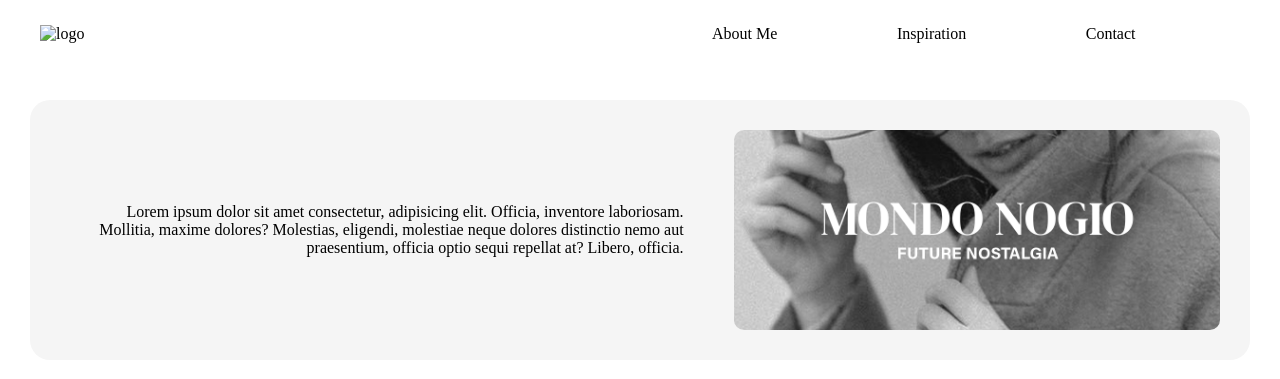
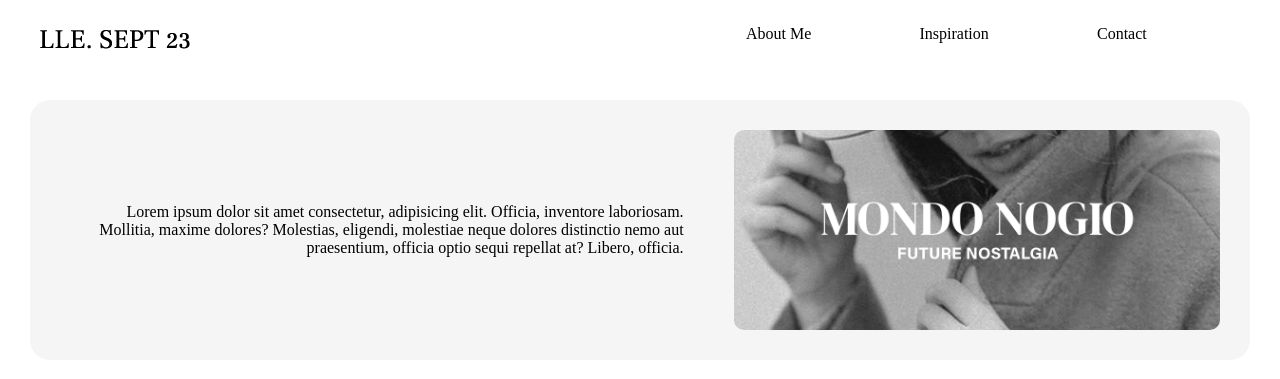
Before and after one commit to PauVid/Proyecto_tienda, a plain HTML site: page index.html in a window 1280 px wide. Shown: the top 379 px of the page. Drawn offline with Linux system fonts and the light colour scheme.

Commit message:
Add files via upload

```diff
--- a/index.html
+++ b/index.html
@@ -8,7 +8,7 @@
 </head>
 <body>
     <header>
-        <div class="logo"><img src="#" alt="logo"></div>
+        <div class="logo"><img src="./Assets/Asset 21.png" alt="logo"></div>
         <div class="nav">
             <ul>
                 <li><a href="#">About Me</a></li>
@@ -22,8 +22,6 @@
         </div>
     </header>
 
-
-
         <div class="presentation">
             <div class="text">
                 <p>Lorem ipsum dolor sit amet consectetur,
@@ -34,11 +32,8 @@
                      officia optio sequi repellat at? Libero,
                      officia.</p>
             </div>
-            <div class="image"><img src="./FNDS_PROBES_03.png" alt="header"></div>
+            <div class="image"><img src="./Assets/FNDS_PROBES_03.png" alt="header"></div>
         </div>
-
-
-
 
         <div class="most-valued-products">
             <div class="product-mv-1">
@@ -66,61 +61,61 @@
     <div class="gallery">
 
         <div class="product-1">
-            <div class="images"><img src="./FNDS_PROBES_03.png" alt="Product 1"></div>
+            <div class="images"><img src="./Assets/FNDS_PROBES_03.png" alt="Product 1"></div>
             <p class="product-name">PRODUCT 1</p>
             <p class="product-description">Lorem ipsum dolor sit...</p>
             <button class="cta">See More</button>
         </div>
         <div class="product-2">
-            <div class="images"><img src="./FNDS_PROBES_03.png" alt="Product 2"></div>
+            <div class="images"><img src="./Assets/FNDS_PROBES_03.png" alt="Product 2"></div>
             <p class="product-name">PRODUCT 2</p>
             <p class="product-description">Lorem ipsum dolor sit...</p>
             <button class="cta">See More</button>
         </div>
         <div class="product-3">
-            <div class="images"><img src="./FNDS_PROBES_03.png" alt="Product 3"></div>
+            <div class="images"><img src="./Assets/FNDS_PROBES_03.png" alt="Product 3"></div>
             <p class="product-name">PRODUCT 3</p>
             <p class="product-description">Lorem ipsum dolor sit...</p>
             <button class="cta">See More</button>
         </div>
         <div class="product-4">
-            <div class="images"><img src="./FNDS_PROBES_03.png" alt="Product 4"></div>
+            <div class="images"><img src="./Assets/FNDS_PROBES_03.png" alt="Product 4"></div>
             <p class="product-name">PRODUCT 4</p>
             <p class="product-description">Lorem ipsum dolor sit...</p>
             <button class="cta">See More</button>
         </div>
         <div class="product-5">
-            <div class="images"><img src="./FNDS_PROBES_03.png" alt="Product 5"></div>
+            <div class="images"><img src="./Assets/FNDS_PROBES_03.png" alt="Product 5"></div>
             <p class="product-name">PRODUCT 5</p>
             <p class="product-description">Lorem ipsum dolor sit...</p>
             <button class="cta">See More</button>
         </div>
         <div class="product-6">
-            <div class="images"><img src="./FNDS_PROBES_03.png" alt="Product 6"></div>
+            <div class="images"><img src="./Assets/FNDS_PROBES_03.png" alt="Product 6"></div>
             <p class="product-name">PRODUCT 6</p>
             <p class="product-description">Lorem ipsum dolor sit...</p>
             <button class="cta">See More</button>
         </div>
         <div class="product-7">
-            <div class="images"><img src="./FNDS_PROBES_03.png" alt="Product 7"></div>
+            <div class="images"><img src="./Assets/FNDS_PROBES_03.png" alt="Product 7"></div>
             <p class="product-name">PRODUCT 7</p>
             <p class="product-description">Lorem ipsum dolor sit...</p>
             <button class="cta">See More</button>
         </div>
         <div class="product-8">
-            <div class="images"><img src="./FNDS_PROBES_03.png" alt="Product 8"></div>
+            <div class="images"><img src="./Assets/FNDS_PROBES_03.png" alt="Product 8"></div>
             <p class="product-name">PRODUCT 8</p>
             <p class="product-description">Lorem ipsum dolor sit...</p>
             <button class="cta">See More</button>
         </div>
         <div class="product-9">
-            <div class="images"><img src="./FNDS_PROBES_03.png" alt="Product 9"></div>
+            <div class="images"><img src="./Assets/FNDS_PROBES_03.png" alt="Product 9"></div>
             <p class="product-name">PRODUCT 9</p>
             <p class="product-description">Lorem ipsum dolor sit...</p>
             <button class="cta">See More</button>
         </div>
         <div class="product-10">
-            <div class="images"><img src="./FNDS_PROBES_03.png" alt="Product 10"></div>
+            <div class="images"><img src="./Assets/FNDS_PROBES_03.png" alt="Product 10"></div>
             <p class="product-name">PRODUCT 10</p>
             <p class="product-description">Lorem ipsum dolor sit...</p>
             <button class="cta">See More</button>
--- a/styles.css
+++ b/styles.css
@@ -32,7 +32,7 @@ header {
 
 .logo {
     grid-area: logo;
-    margin: 15px;
+    margin-top: 20px;
     margin-left: 30px;
 }
 
@@ -191,12 +191,12 @@ button:hover {
 @media (max-width: 663px){
     .most-valued-products {
         display: flex;
+        flex-direction: column;
         flex-wrap: wrap;
+        overflow: scroll;
+
     }
 }
-
-/* Fins aquí OK */
-/* Gallery */
 
 .gallery {
     display: flex;
@@ -219,8 +219,10 @@ button:hover {
     background-color: white;
     justify-content: center;
     padding: 10px;
+    margin: 20px;
     margin-bottom: 0px;
     font-size: 13px;
+
 }
 
 
@@ -285,9 +287,9 @@ button:hover {
 
     .gallery {
     display: flex;
-    flex-direction: row;
+    flex-direction: column;
     justify-content: center;
-    align-items: flex-start;
+    align-content: center;
     flex-wrap: wrap;
     max-width: 500px;
     max-height: fit-content;
```
Also changed, not shown: Assets/Asset 21.png (added), Assets/FNDS_PROBES_03.png (added), Assets/fnds_blason.png (added).
